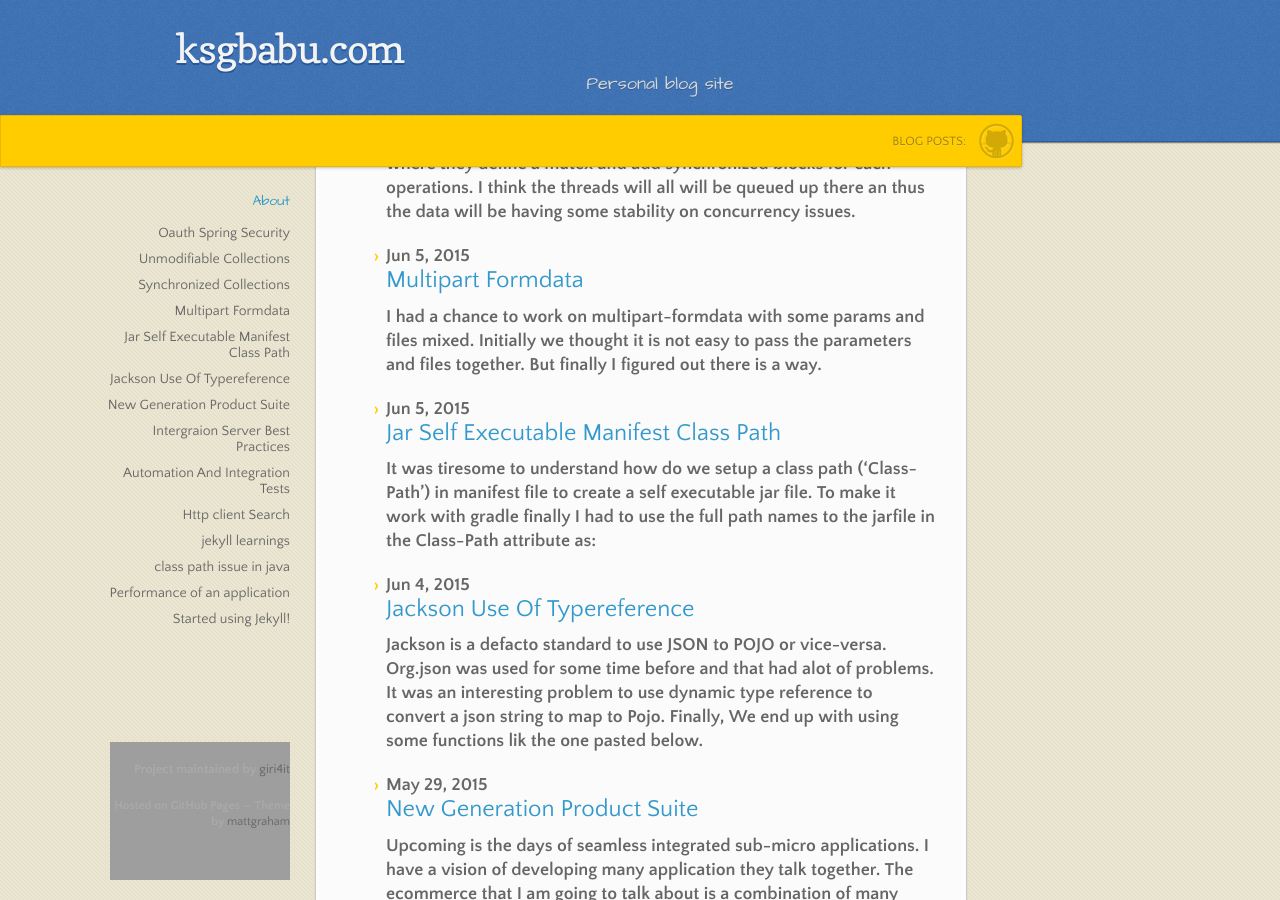
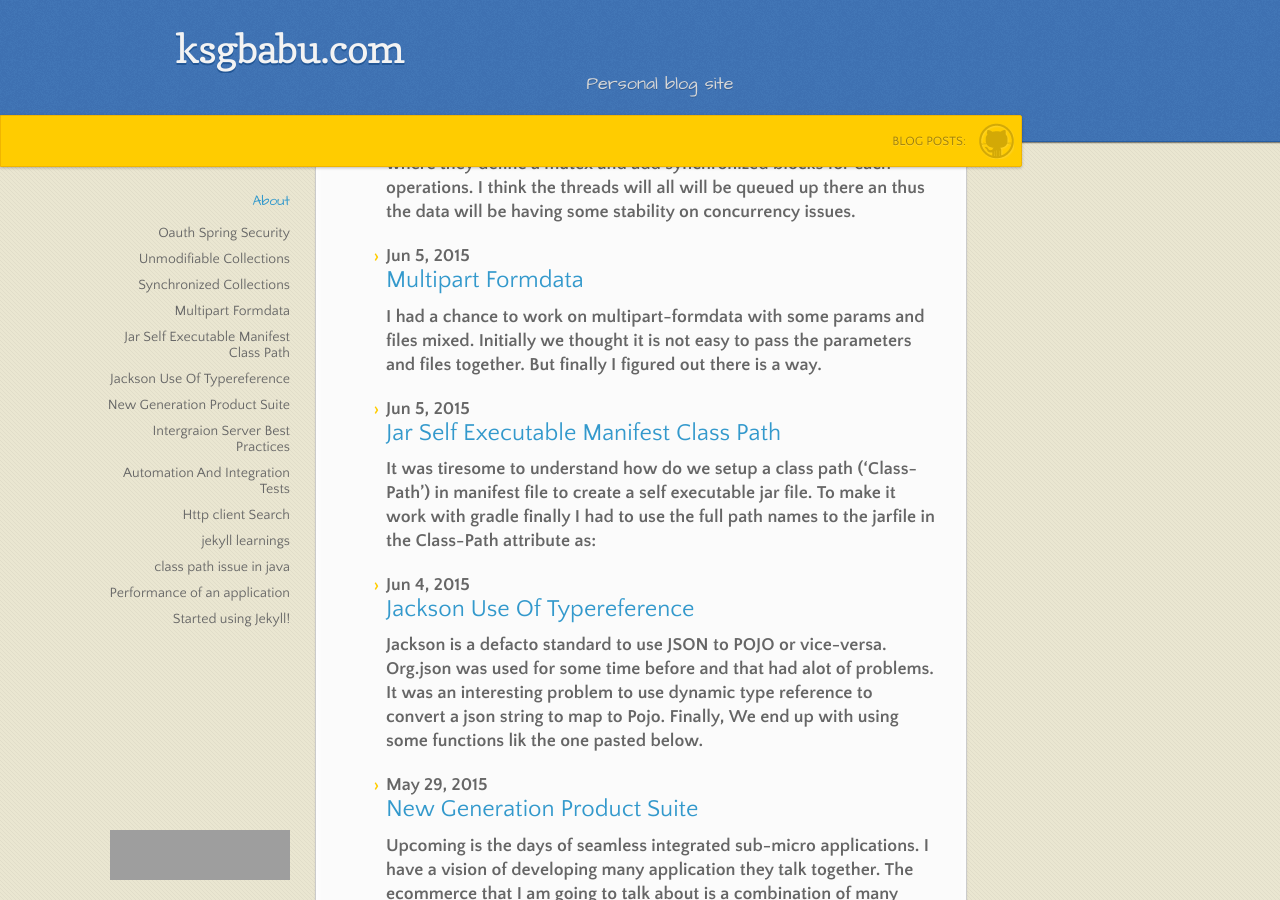
Before and after one commit to ksgbabu/ksgbabu.github.io, a Jekyll site: the page built from index.html, in a window 1280 px wide and 900 px high, scrolled down 482 px. Built offline with Jekyll 4.4.1, drawn with Linux system fonts in a browser that asks for light colours; nearby versions of some CDN libraries; grey boxes are pictures that could not be loaded.

```diff
--- a/index.html
+++ b/index.html
@@ -53,8 +53,7 @@
 	    {% endfor %}
 	  </ul>
       <footer>
-        <p>Project maintained by <a href="https://github.com/giri4it">giri4it</a></p>
-        <p><small>Hosted on GitHub Pages &mdash; Theme by <a href="https://twitter.com/michigangraham">mattgraham</a></small></p>
+
       </footer>
     </div>
     <!--[if !IE]><script>fixScale(document);</script><![endif]-->
```
